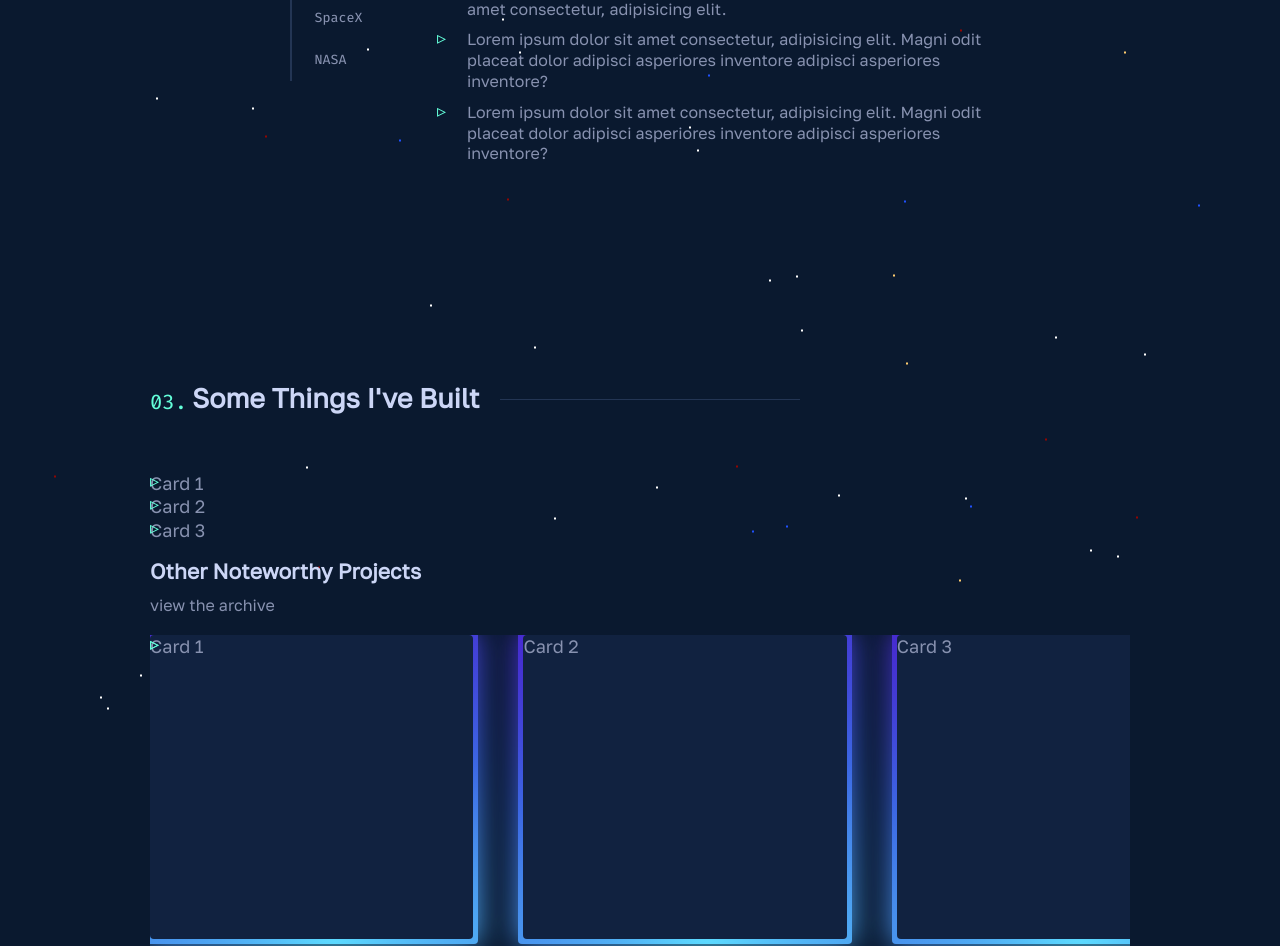
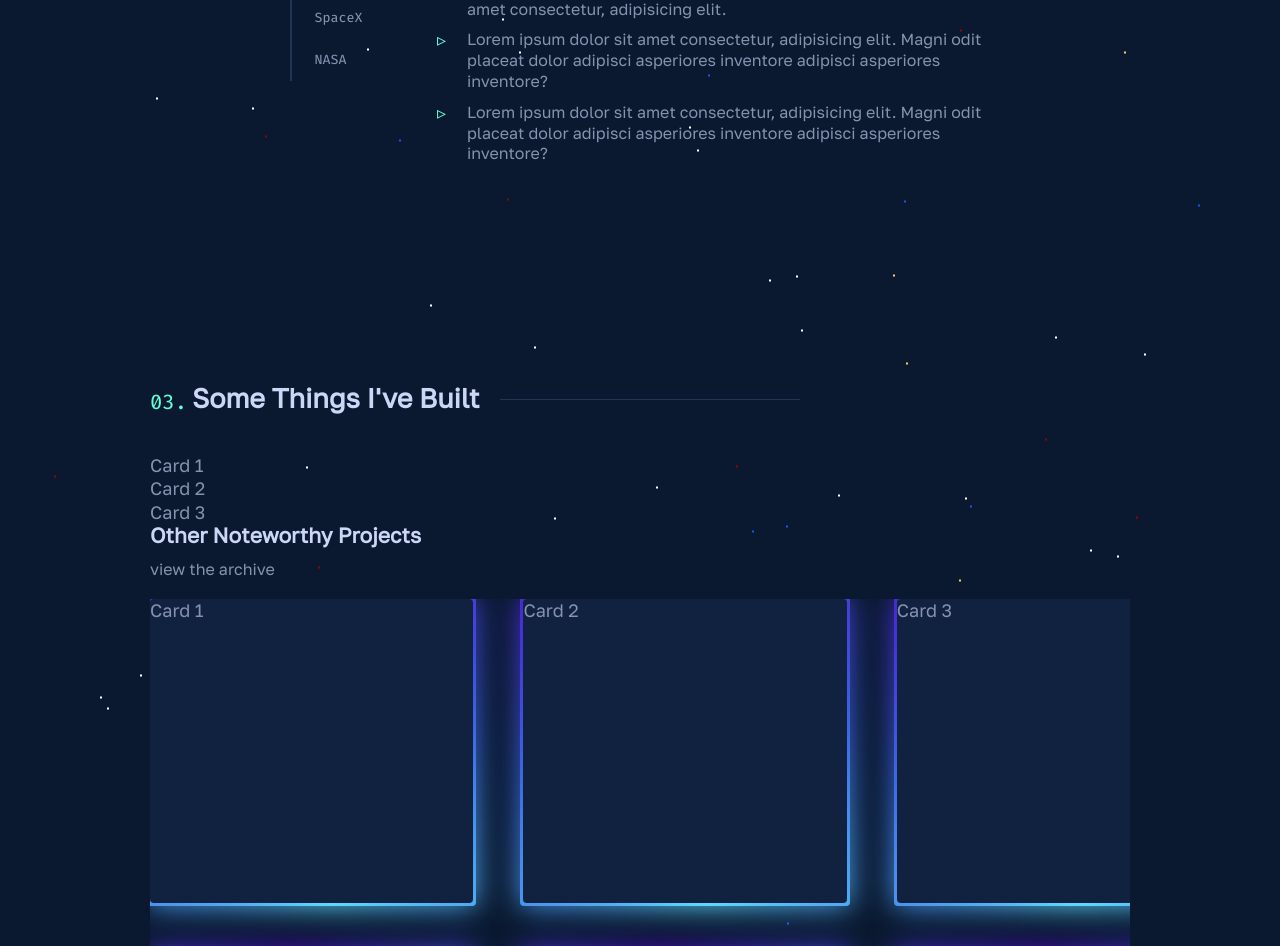
Before and after one commit to JosephBerm/Portfolio, a React (Create React App) app: page / in a window 1280 px wide. Shown: the part 1984-2930 px from the top of the page. Built offline with nearby package versions, Linux system fonts and the light colour scheme.

Commit message:
Change to ul
Changed the default ul to have a class of sfx. Added sfx to the appropriate spots.

```diff
--- a/src/components/AboutMe.jsx
+++ b/src/components/AboutMe.jsx
@@ -32,7 +32,7 @@ function AboutMe({ aboutRef }) {
 						the world.
 					</p>
 					<p>Here are a few technologies I've been working with recently:</p>
-					<ul className='skills_list'>
+					<ul className='skills_list sfx'>
 						<li>JavaScript (ES6+)</li>
 						<li>Node.js</li>
 						<li>React</li>
--- a/src/components/Experience.jsx
+++ b/src/components/Experience.jsx
@@ -52,7 +52,7 @@ function Experience({ jobsRef }) {
 					</h3>
 					<p className='timeline'>{selectedWork.timeline}</p>
 					<div className='highlights'>
-						<ul className='experienceList'>
+						<ul className='experienceList sfx'>
 							{selectedWork.highlights.map((hl, index) => (
 								<li key={index}>{hl}</li>
 							))}
--- a/src/css/App.css
+++ b/src/css/App.css
@@ -311,7 +311,7 @@ section.activated {
 .card::after {
 	content: "";
 	position: absolute;
-	inset: -0.5rem;
+	inset: -0.3rem;
 	z-index: -1;
 	background: conic-gradient(
 		from var(--gradiant-angle),
@@ -332,7 +332,7 @@ ul {
 	list-style: none;
 	padding: 0px;
 }
-ul li::before {
+ul.sfx li::before {
 	content: "▹";
 	position: absolute;
 	left: 0px;
--- a/src/css/JobsSection.css
+++ b/src/css/JobsSection.css
@@ -8,6 +8,9 @@
 	position: relative;
 	padding-left: 30px;
 	margin-bottom: 10px;
+}
+.jobs_section ul.sfx li::before {
+	top: 2px;
 }
 
 .jobs_section .tabList {
--- a/src/css/ProjectsSection.css
+++ b/src/css/ProjectsSection.css
@@ -1,6 +1,11 @@
 .projects_section {
 	/* temp putting line below to prevent lint error */
 	visibility: visible;
+}
+.projects_section ul.projects-list {
+	list-style: none;
+	padding: 0px;
+	margin: 0px;
 }
 
 .projects-grid {
```
